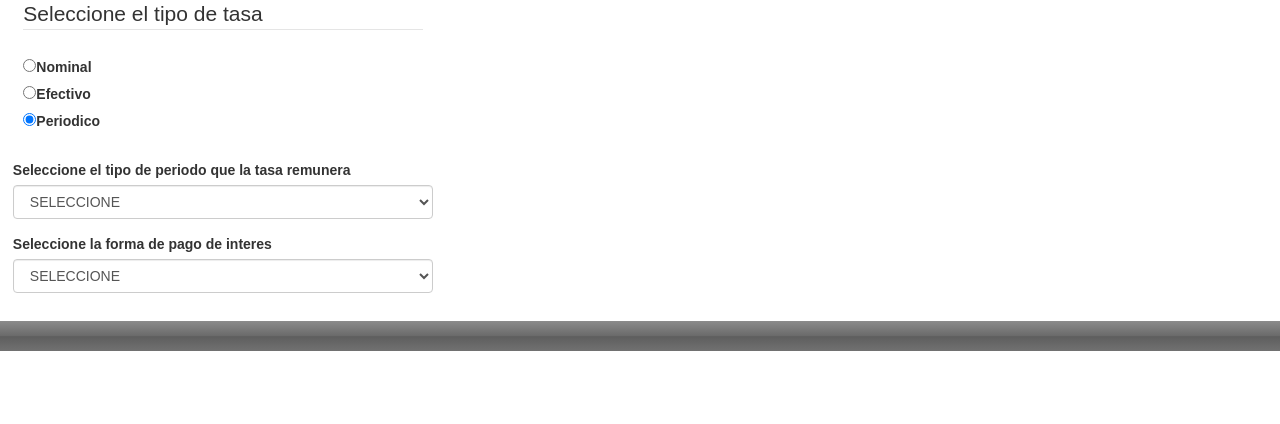
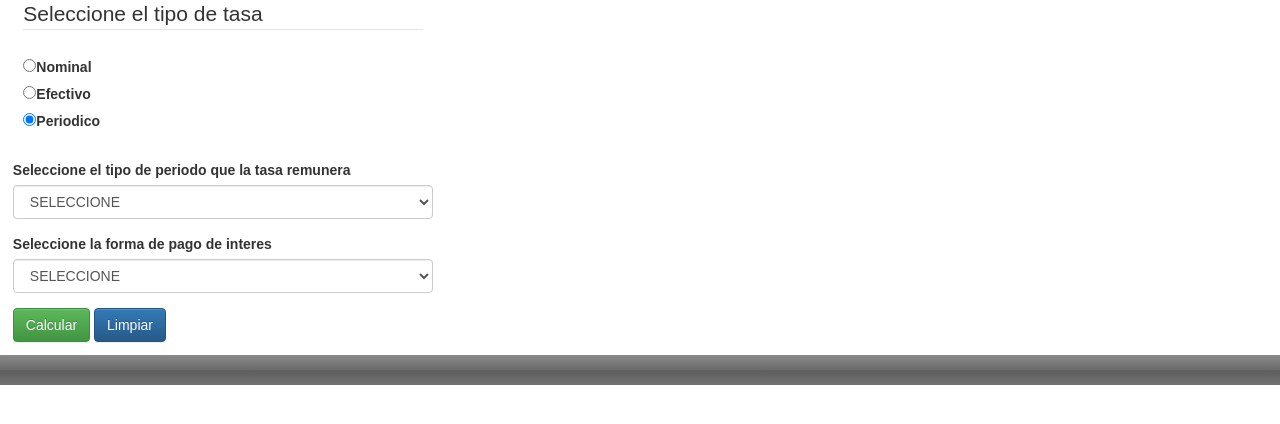
Before and after one commit to ingenieriaeconomica/convertidortazas, a PHP site: page / in a window 1280 px wide. Shown: the part 166-590 px from the top of the page. Run offline with PHP 8.4, Linux system fonts and the light colour scheme; some libraries are stand-ins or nearby versions; some web fonts are replaced.

Commit message:
cambio 6

```diff
--- a/index.php
+++ b/index.php
@@ -78,7 +78,7 @@
 
         <div class="form-group">
           <label for="exampleSelect1">Seleccione la forma de pago de interes</label>
-          <select class="form-control" id="select-forma-pago" onchange="ConvertirTasa(this)">
+          <select class="form-control" id="select-forma-pago" >
             <option value="0">SELECCIONE</option>
             <option value="1">Anticipado</option>
             <option value="2">Vencido</option>
@@ -86,6 +86,13 @@
         </div>
 
 
+
+<!-- Indica una acción exitosa o positiva -->
+<button type="button" class="btn btn-success" onclick="ValidarTasa()" >Calcular</button>
+
+<!-- Muestra el botón de forma destacada para descubrir fácilmente
+     el botón principal dentro de un grupo de botones -->
+<button type="button" class="btn btn-primary" onclick="LimpiarCampos()" >Limpiar</button>
       </div>
 
         <div class="col-md-6">
--- a/js/Convertidor.js
+++ b/js/Convertidor.js
@@ -6,7 +6,7 @@ $(function () {
 /*
 *Validar que hayan seleccionado campos
 */
-function ValidarTasa(e){
+function ValidarTasa(){
 
 	var selecPeriodo = $("#select-periodo").val();
     var valorConvertir = parseFloat($("#valor-convertir").val());
```
